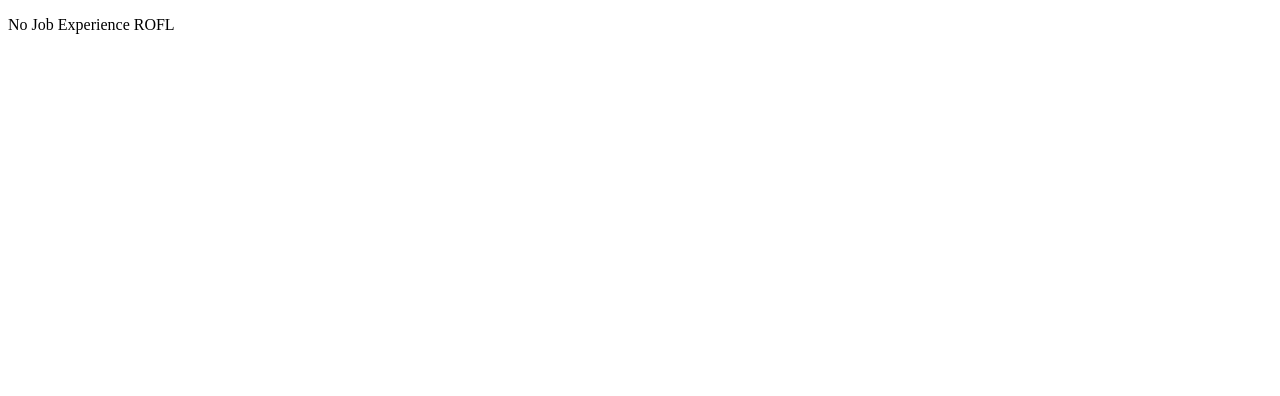
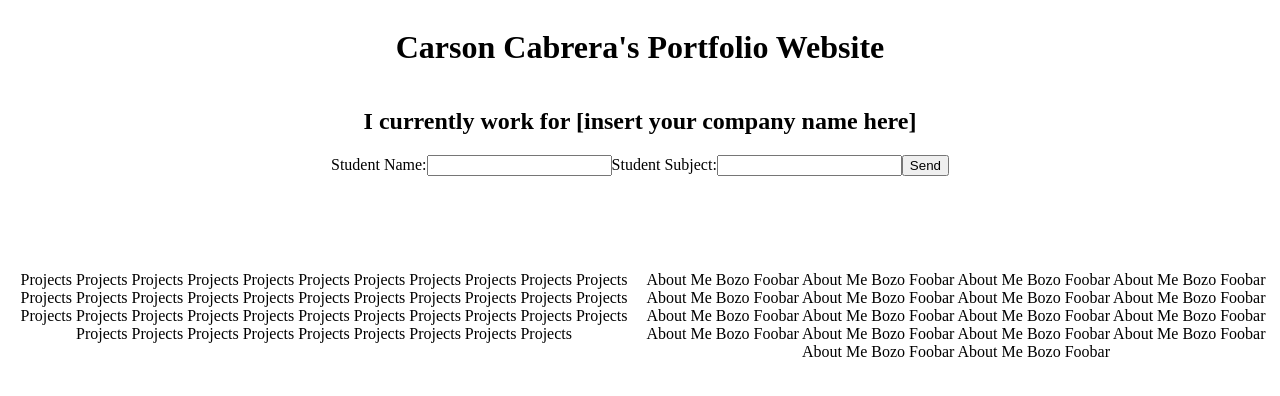
Before and after one commit to c44rson/myWebsite, a React (Create React App) app: page / in a window 1280 px wide. Shown: the top 396 px of the page. Built offline with nearby package versions, Linux system fonts and the light colour scheme.

Commit message:
basic temp done

```diff
--- a/src/App.css
+++ b/src/App.css
@@ -1,38 +1,25 @@
-.App {
-  text-align: center;
-}
-
-.App-logo {
-  height: 40vmin;
-  pointer-events: none;
-}
-
-@media (prefers-reduced-motion: no-preference) {
-  .App-logo {
-    animation: App-logo-spin infinite 20s linear;
-  }
-}
-
-.App-header {
-  background-color: #282c34;
-  min-height: 100vh;
+.header {
   display: flex;
   flex-direction: column;
   align-items: center;
-  justify-content: center;
-  font-size: calc(10px + 2vmin);
-  color: white;
 }
-
-.App-link {
-  color: #61dafb;
+.body {
+  display: grid;
+  grid-template-columns: repeat(4, 1fr);
+  grid-template-rows: minmax(100px, auto);
+  grid-template-areas:
+    "ia ia ia ia"
+    "pr pr am am";
 }
-
-@keyframes App-logo-spin {
-  from {
-    transform: rotate(0deg);
-  }
-  to {
-    transform: rotate(360deg);
-  }
+.interactive {
+  grid-area: ia;
+  text-align: center;
 }
+.projects {
+  grid-area: pr;
+  text-align: center;
+}
+.aboutme {
+  grid-area: am;
+  text-align: center;
+}
--- a/src/App.js
+++ b/src/App.js
@@ -1,7 +1,49 @@
 import "./App.css";
 
 function App() {
-  return <p>No Job Experience ROFL</p>;
+  return (
+    <div className="global">
+      <div className="header">
+        <h1>Carson Cabrera's Portfolio Website</h1>
+        <h2>I currently work for [insert your company name here]</h2>
+      </div>
+      <div className="body">
+        <div className="interactive">
+          <form
+            action="mailto:ccabre11@lion.lmu.edu"
+            method="post"
+            encType="text/plain"
+          >
+            Student Name:
+            <input type="text" name="name" />
+            Student Subject:
+            <input type="text" name="subject" />
+            <input type="submit" value="Send" />
+          </form>
+        </div>
+        <div className="projects">
+          <p>
+            Projects Projects Projects Projects Projects Projects Projects{" "}
+            Projects Projects Projects Projects Projects Projects Projects{" "}
+            Projects Projects Projects Projects Projects Projects Projects{" "}
+            Projects Projects Projects Projects Projects Projects Projects{" "}
+            Projects Projects Projects Projects Projects Projects Projects{" "}
+            Projects Projects Projects Projects Projects Projects Projects{" "}
+          </p>
+        </div>
+        <div className="aboutme">
+          <p>
+            About Me Bozo Foobar About Me Bozo Foobar About Me Bozo Foobar About
+            Me Bozo Foobar About Me Bozo Foobar About Me Bozo Foobar About Me
+            Bozo Foobar About Me Bozo Foobar About Me Bozo Foobar About Me Bozo
+            Foobar About Me Bozo Foobar About Me Bozo Foobar About Me Bozo
+            Foobar About Me Bozo Foobar About Me Bozo Foobar About Me Bozo
+            Foobar About Me Bozo Foobar About Me Bozo Foobar{" "}
+          </p>
+        </div>
+      </div>
+    </div>
+  );
 }
 
 export default App;
```
